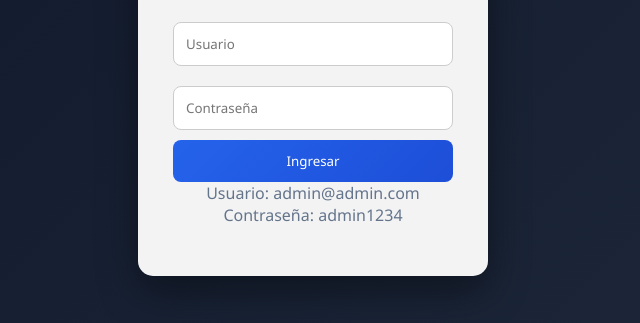
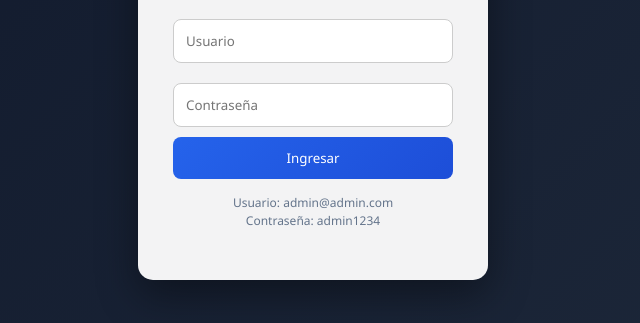
Before and after one commit to jeffQOSergio/sistema-polarizado-web, a website: page index.html in a window 1280 px wide. Shown: the part 355-678 px from the top of the page, without its empty margins (327-967 px from the left). Drawn offline with Linux system fonts and the light colour scheme.

Commit message:
Update style.css

```diff
--- a/style.css
+++ b/style.css
@@ -237,3 +237,9 @@ button:hover {
   font-weight: bold;
   color: #2563eb;
 }
+.demo-user {
+  margin-top: 15px;
+  font-size: 12px;
+  color: #9ca3af;
+  line-height: 1.5;
+}
```
